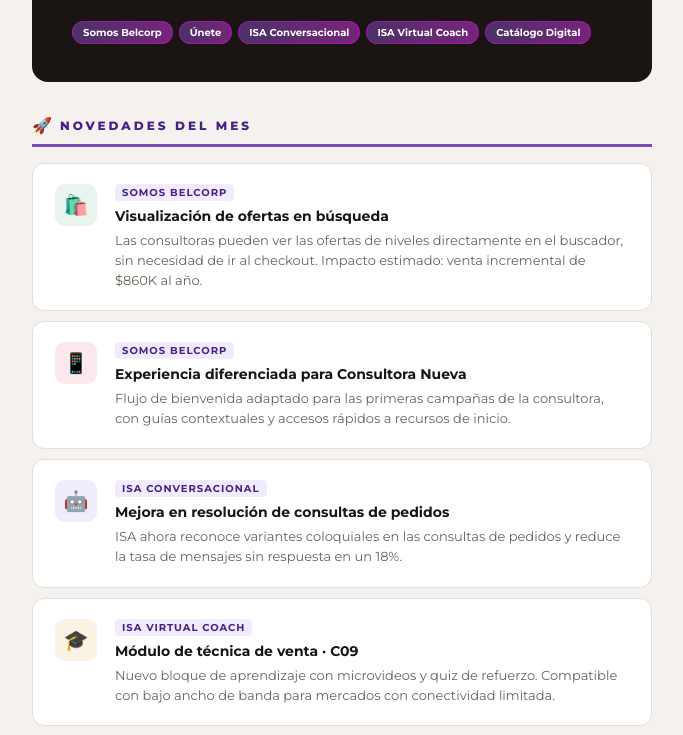
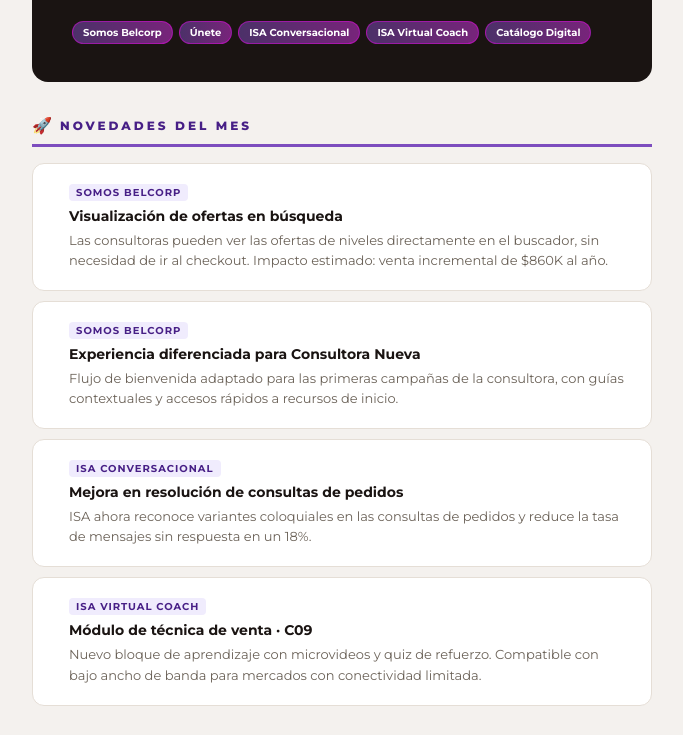
Before and after one commit to belcorppruebasai-dev/BoletinProductosDigitalesBelcorp, a plain HTML site: page index.html in a window 1280 px wide. Shown: the part 186-921 px from the top of the page, without its empty margins (298-981 px from the left). Drawn offline with Linux system fonts and the light colour scheme.

Commit message:
Add files via upload

```diff
--- a/index.html
+++ b/index.html
@@ -131,9 +131,6 @@
             <td style="padding:20px 22px;">
               <table role="presentation" border="0" cellpadding="0" cellspacing="0" width="100%">
                 <tr>
-                  <td width="46" valign="top">
-                    <div style="width:42px;height:42px;background-color:#EAF4EE;border-radius:10px;text-align:center;line-height:42px;font-size:20px;">🛍️</div>
-                  </td>
                   <td style="padding-left:14px;" valign="top">
                     <p style="font-family:'Montserrat','Trebuchet MS',Arial,sans-serif;font-size:10px;font-weight:700;letter-spacing:1px;text-transform:uppercase;color:#471F86;background-color:#F0ECFD;border-radius:4px;padding:2px 7px;display:inline-block;margin:0 0 6px 0;">Somos Belcorp</p>
                     <p style="font-family:'Montserrat','Trebuchet MS',Arial,sans-serif;font-size:14px;font-weight:700;color:#1A1412;margin:0 0 5px 0;">Visualización de ofertas en búsqueda</p>
@@ -149,9 +146,6 @@
             <td style="padding:20px 22px;">
               <table role="presentation" border="0" cellpadding="0" cellspacing="0" width="100%">
                 <tr>
-                  <td width="46" valign="top">
-                    <div style="width:42px;height:42px;background-color:#FAE8EC;border-radius:10px;text-align:center;line-height:42px;font-size:20px;">📱</div>
-                  </td>
                   <td style="padding-left:14px;" valign="top">
                     <p style="font-family:'Montserrat','Trebuchet MS',Arial,sans-serif;font-size:10px;font-weight:700;letter-spacing:1px;text-transform:uppercase;color:#471F86;background-color:#F0ECFD;border-radius:4px;padding:2px 7px;display:inline-block;margin:0 0 6px 0;">Somos Belcorp</p>
                     <p style="font-family:'Montserrat','Trebuchet MS',Arial,sans-serif;font-size:14px;font-weight:700;color:#1A1412;margin:0 0 5px 0;">Experiencia diferenciada para Consultora Nueva</p>
@@ -167,9 +161,6 @@
             <td style="padding:20px 22px;">
               <table role="presentation" border="0" cellpadding="0" cellspacing="0" width="100%">
                 <tr>
-                  <td width="46" valign="top">
-                    <div style="width:42px;height:42px;background-color:#F0ECFD;border-radius:10px;text-align:center;line-height:42px;font-size:20px;">🤖</div>
-                  </td>
                   <td style="padding-left:14px;" valign="top">
                     <p style="font-family:'Montserrat','Trebuchet MS',Arial,sans-serif;font-size:10px;font-weight:700;letter-spacing:1px;text-transform:uppercase;color:#471F86;background-color:#F0ECFD;border-radius:4px;padding:2px 7px;display:inline-block;margin:0 0 6px 0;">ISA Conversacional</p>
                     <p style="font-family:'Montserrat','Trebuchet MS',Arial,sans-serif;font-size:14px;font-weight:700;color:#1A1412;margin:0 0 5px 0;">Mejora en resolución de consultas de pedidos</p>
@@ -185,9 +176,6 @@
             <td style="padding:20px 22px;">
               <table role="presentation" border="0" cellpadding="0" cellspacing="0" width="100%">
                 <tr>
-                  <td width="46" valign="top">
-                    <div style="width:42px;height:42px;background-color:#FAF3E4;border-radius:10px;text-align:center;line-height:42px;font-size:20px;">🎓</div>
-                  </td>
                   <td style="padding-left:14px;" valign="top">
                     <p style="font-family:'Montserrat','Trebuchet MS',Arial,sans-serif;font-size:10px;font-weight:700;letter-spacing:1px;text-transform:uppercase;color:#471F86;background-color:#F0ECFD;border-radius:4px;padding:2px 7px;display:inline-block;margin:0 0 6px 0;">ISA Virtual Coach</p>
                     <p style="font-family:'Montserrat','Trebuchet MS',Arial,sans-serif;font-size:14px;font-weight:700;color:#1A1412;margin:0 0 5px 0;">Módulo de técnica de venta · C09</p>
@@ -321,7 +309,6 @@
             <td style="padding:16px 18px;">
               <table role="presentation" border="0" cellpadding="0" cellspacing="0" width="100%">
                 <tr>
-                  <td width="32" valign="top" style="font-size:22px;padding-right:12px;">📊</td>
                   <td valign="top">
                     <p style="font-family:'Montserrat','Trebuchet MS',Arial,sans-serif;font-size:10px;font-weight:700;letter-spacing:1.5px;text-transform:uppercase;color:#7C3AED;margin:0 0 5px 0;">Entendimiento de quejas · SAC · Somos Belcorp</p>
                     <p style="font-family:'Montserrat','Trebuchet MS',Arial,sans-serif;font-size:13.5px;font-weight:400;color:#1A1412;margin:0;line-height:1.6;">Se detectaron más de 2,000 quejas en el mes relacionadas a confusión con la oferta 2×1. Se implementará una mejora de UX que limite el agregado a 2 unidades para eliminar el ruido al agregar solo 1.</p>
@@ -335,7 +322,6 @@
             <td style="padding:16px 18px;">
               <table role="presentation" border="0" cellpadding="0" cellspacing="0" width="100%">
                 <tr>
-                  <td width="32" valign="top" style="font-size:22px;padding-right:12px;">🧪</td>
                   <td valign="top">
                     <p style="font-family:'Montserrat','Trebuchet MS',Arial,sans-serif;font-size:10px;font-weight:700;letter-spacing:1.5px;text-transform:uppercase;color:#7C3AED;margin:0 0 5px 0;">Experimento · Consultoras Nuevas · Somos Belcorp</p>
                     <p style="font-family:'Montserrat','Trebuchet MS',Arial,sans-serif;font-size:13.5px;font-weight:400;color:#1A1412;margin:0;line-height:1.6;">Experimento activo en VWO para la experiencia de consultoras nuevas en Somos Belcorp. A la espera de resultados estadísticamente significativos.</p>
@@ -349,7 +335,6 @@
             <td style="padding:16px 18px;">
               <table role="presentation" border="0" cellpadding="0" cellspacing="0" width="100%">
                 <tr>
-                  <td width="32" valign="top" style="font-size:22px;padding-right:12px;">🔍</td>
                   <td valign="top">
                     <p style="font-family:'Montserrat','Trebuchet MS',Arial,sans-serif;font-size:10px;font-weight:700;letter-spacing:1.5px;text-transform:uppercase;color:#7C3AED;margin:0 0 5px 0;">Análisis · Search · Somos Belcorp</p>
                     <p style="font-family:'Montserrat','Trebuchet MS',Arial,sans-serif;font-size:13.5px;font-weight:400;color:#1A1412;margin:0;line-height:1.6;">El buscador actual no retorna resultados relevantes para términos coloquiales usados por consultoras. Discovery iniciado para migrar a OpenSearch con reglas de negocio y mejor léxico.</p>
@@ -363,7 +348,6 @@
             <td style="padding:16px 18px;">
               <table role="presentation" border="0" cellpadding="0" cellspacing="0" width="100%">
                 <tr>
-                  <td width="32" valign="top" style="font-size:22px;padding-right:12px;">🤖</td>
                   <td valign="top">
                     <p style="font-family:'Montserrat','Trebuchet MS',Arial,sans-serif;font-size:10px;font-weight:700;letter-spacing:1.5px;text-transform:uppercase;color:#7C3AED;margin:0 0 5px 0;">Hallazgo · ISA Conversacional</p>
                     <p style="font-family:'Montserrat','Trebuchet MS',Arial,sans-serif;font-size:13.5px;font-weight:400;color:#1A1412;margin:0;line-height:1.6;">Las consultoras con más de 3 ciclos activos usan ISA principalmente para consultar pedidos, no para aprendizaje. Oportunidad de rediseñar el entry point según perfil de madurez.</p>
```
